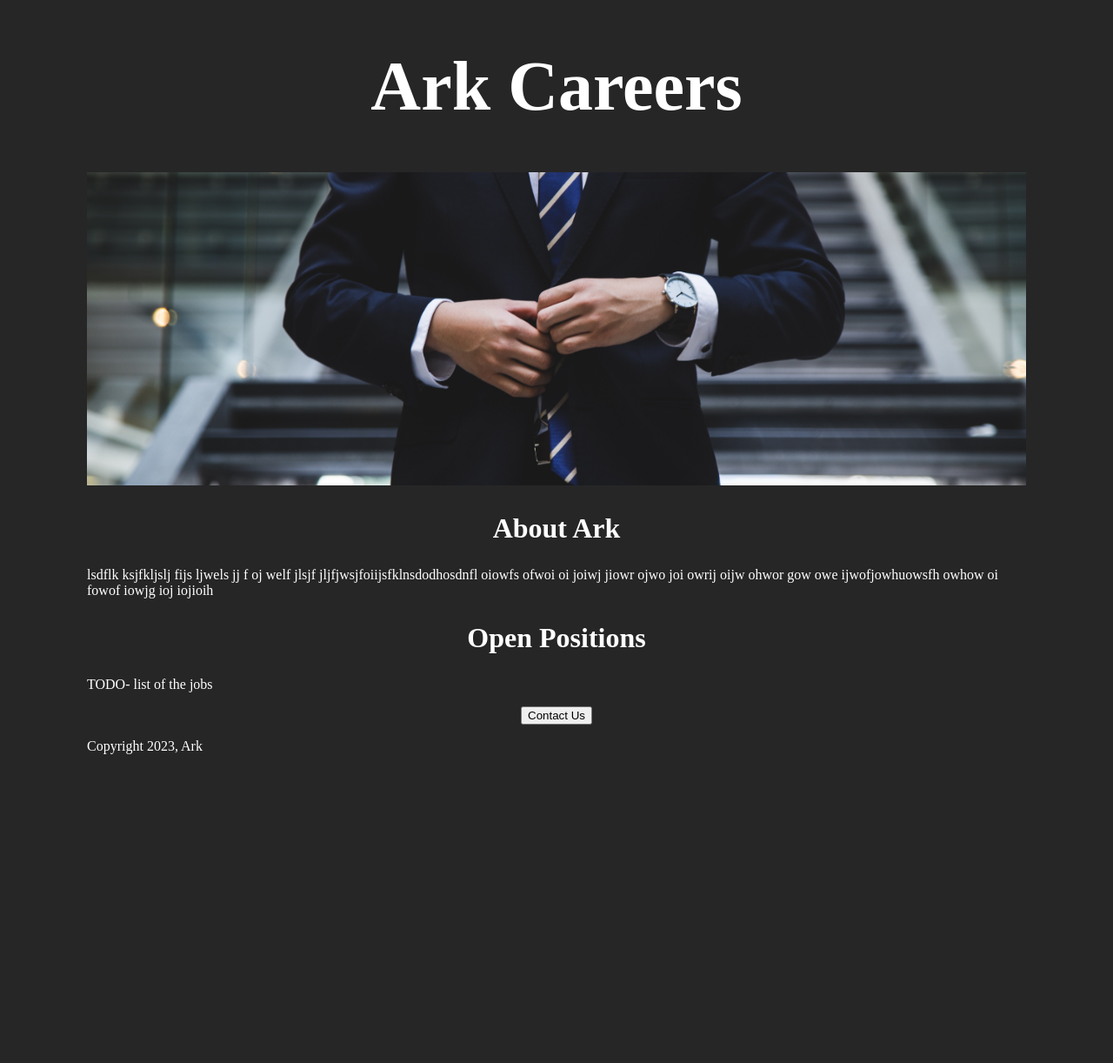
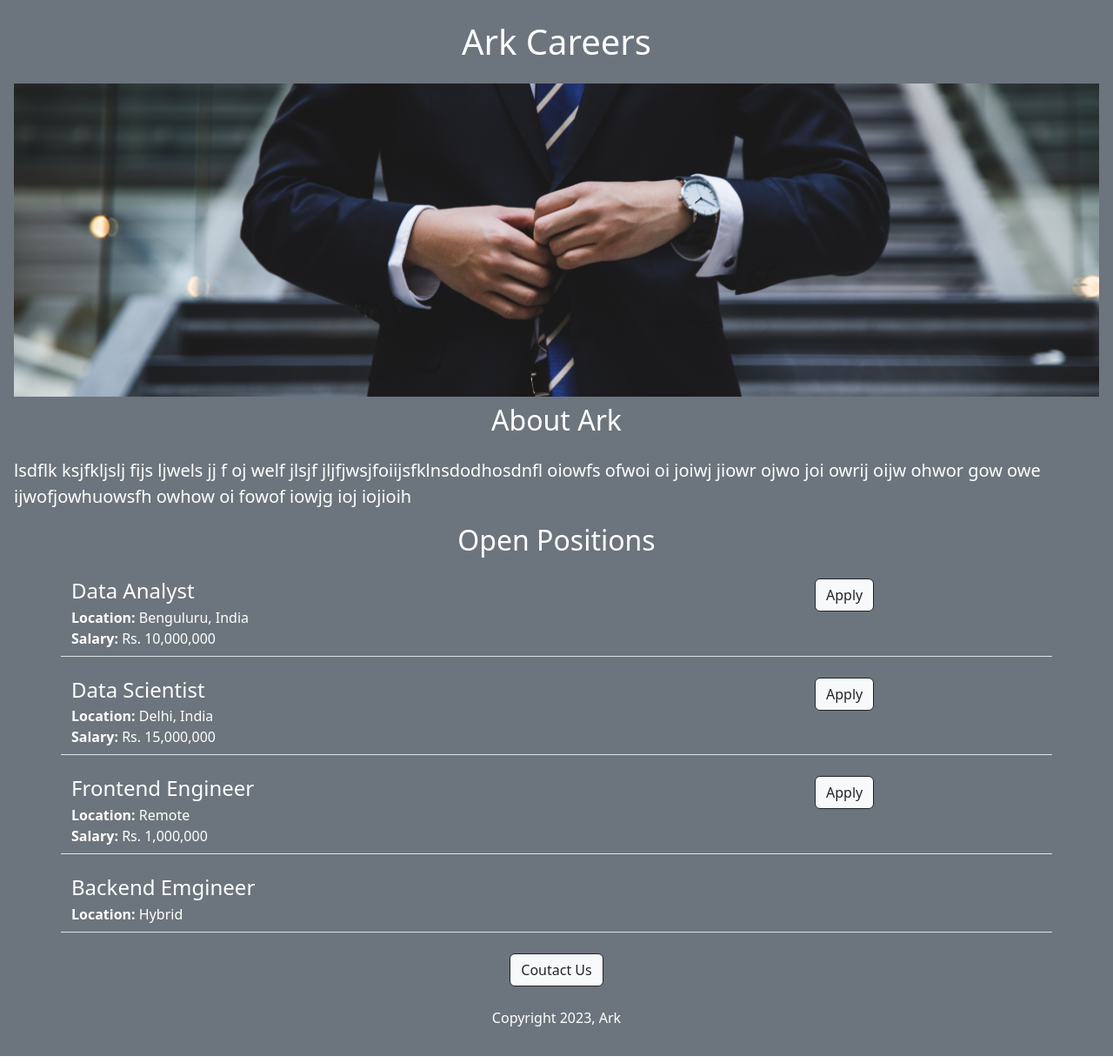
Before and after one commit to Void-Ark/Flask_with_Jovian, a Flask app: page / in a window 1280 px wide. Shown: the whole page at 87% size. Before the commit the page ends 867 px from the top, so only its background shows below. Run offline with Flask 3, Linux system fonts and the light colour scheme.

Commit message:
added dynamic data and API route

```diff
--- a/app.py
+++ b/app.py
@@ -1,10 +1,43 @@
-from flask import Flask, render_template
+from flask import Flask, render_template, jsonify
 
 app = Flask(__name__)
 
+JOBS = [
+    {
+        "id": '1',
+        'title': 'Data Analyst',
+        'location': 'Benguluru, India',
+        'salary': 'Rs. 10,000,000'
+    },
+    {
+        "id": '2',
+        'title': 'Data Scientist',
+        'location': 'Delhi, India',
+        'salary': 'Rs. 15,000,000'
+    },
+    {
+        "id": '3',
+        'title': 'Frontend Engineer',
+        'location': 'Remote',
+        'salary': 'Rs. 1,000,000'
+    },
+    {
+        "id": '4',
+        'title': 'Backend Emgineer',
+        'location': 'Hybrid',
+    }
+
+]
+
+
+
 @app.route("/")
 def hello():
-    return render_template("home.html")
+    return render_template("home.html", jobs=JOBS)
+
+@app.route("/api/jobs")
+def list_jobs():
+    return jsonify(JOBS)
 
 if __name__ == "__main__" :
     app.run(debug=True)
--- a/templates/home.html
+++ b/templates/home.html
@@ -4,49 +4,40 @@
     <meta charset="UTF-8">
     <meta http-equiv="X-UA-Compatible" content="IE=edge">
     <meta name="viewport" content="width=device-width, initial-scale=1.0">
+    <link href="https://cdn.jsdelivr.net/npm/bootstrap@5.3.0-alpha3/dist/css/bootstrap.min.css" rel="stylesheet" integrity="sha384-KK94CHFLLe+nY2dmCWGMq91rCGa5gtU4mk92HdvYe+M/SXH301p5ILy+dN9+nJOZ" crossorigin="anonymous">
     <title>Ark Careers</title>
     <style>
-        body {
-            background-color: rgb(38, 38, 39);
-            color: white;
-            font-family: 'Times New Roman', Times, serif;
-        }
-        h1 {
-            font-size: 80px;
-            text-align: center;
-        }
         #banner {
+            height: 360px;
             width: 100%;
-            height: 360px;
             object-fit: cover;
-        }
-        h2 {
-            font-size: 32px;
-            text-align: center;
-        }
-        #container {
-            max-width: 1080px;
-            margin: 0 auto;
-        }
-        #contact {
-            margin: 0 auto;
-            text-align: center;
         }
 
     </style>
+
 </head>
 <body>
-<div id="container">
-    <h1>Ark Careers</h1>
-    <img id='banner' src="http://127.0.0.1:5000/static/banner.jpg"  alt="banner" >
-    <h2>About Ark</h2>
-    <p>lsdflk ksjfkljslj fijs ljwels jj f oj welf jlsjf jljfjwsjfoiijsfklnsdodhosdnfl   oiowfs ofwoi oi joiwj jiowr ojwo joi owrij oijw ohwor  gow owe ijwofjowhuowsfh owhow oi fowof iowjg ioj iojioih </p>
-    <h2>Open Positions</h2>
-    <p>TODO- list of the jobs</p>
-    <div id="contact">
-        <button>Contact Us</button>
+<div class="p-3 mb-2 bg-secondary text-white">
+    <h1 class="text-center mt-2 mb-4">Ark Careers</h1>
+
+    <img src="http://127.0.0.1:5000/static/banner.jpg"  alt="banner" id="banner" >
+
+    <h2 class="text-center mt-2 mb-4">About Ark</h2>
+    <p class="lead">lsdflk ksjfkljslj fijs ljwels jj f oj welf jlsjf jljfjwsjfoiijsfklnsdodhosdnfl   oiowfs ofwoi oi joiwj jiowr ojwo joi owrij oijw ohwor  gow owe ijwofjowhuowsfh owhow oi fowof iowjg ioj iojioih </p>
+
+    <h2 class="text-center mt-2 mb-4">Open Positions</h2>
+    <div class="'jobs container">
+        {% for job in jobs %}
+            {% include 'jobitem.html' %}
+        {% endfor %}
     </div>
-    <p>Copyright 2023, Ark</p>
+
+    <div class="text-center">
+        <button type="button" class="btn btn-light btn-outline-dark">Coutact Us</button>
+        <p class="mt-4">Copyright 2023, Ark</p>
+
+    </div>
 </div>
+
 </body>
 </html>
--- /dev/null
+++ b/templates/jobitem.html
@@ -0,0 +1,16 @@
+<div class="job mb-4 border-bottom row" style="padding-bottom: 8px;">
+    <div class="col-9">
+        <h4 style="margin-bottom: 4px;">{{job['title']}}</h4>
+        <div class="location" >
+            <b>Location: </b>
+            {{job['location']}}
+        </div>
+        {% if 'salary' in job %}
+        <div class="salary">
+            <b>Salary: </b>
+            {{job['salary']}}
+        </div>
+    </div>
+    <div class="col-3"><button type="button" class="btn btn-light btn-outline-dark">Apply</button></div>
+    {% endif %}
+</div>
```
